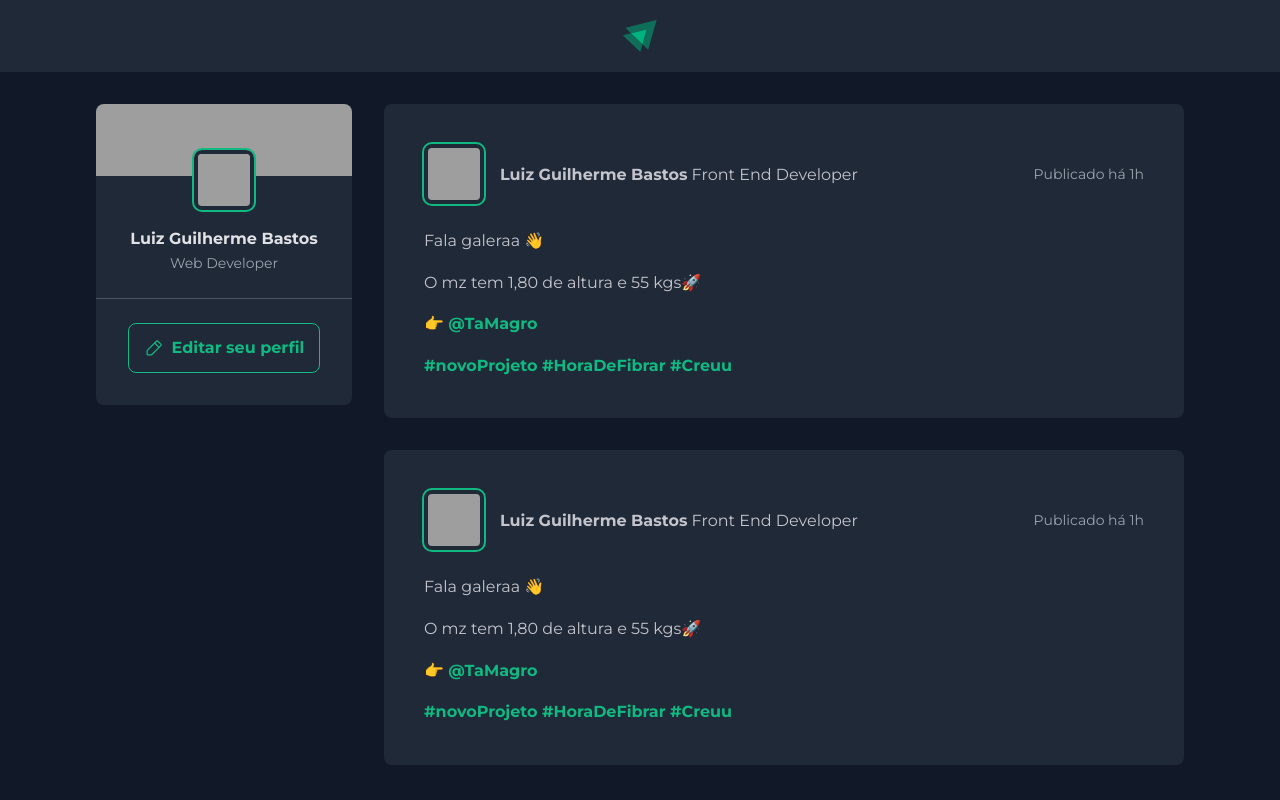
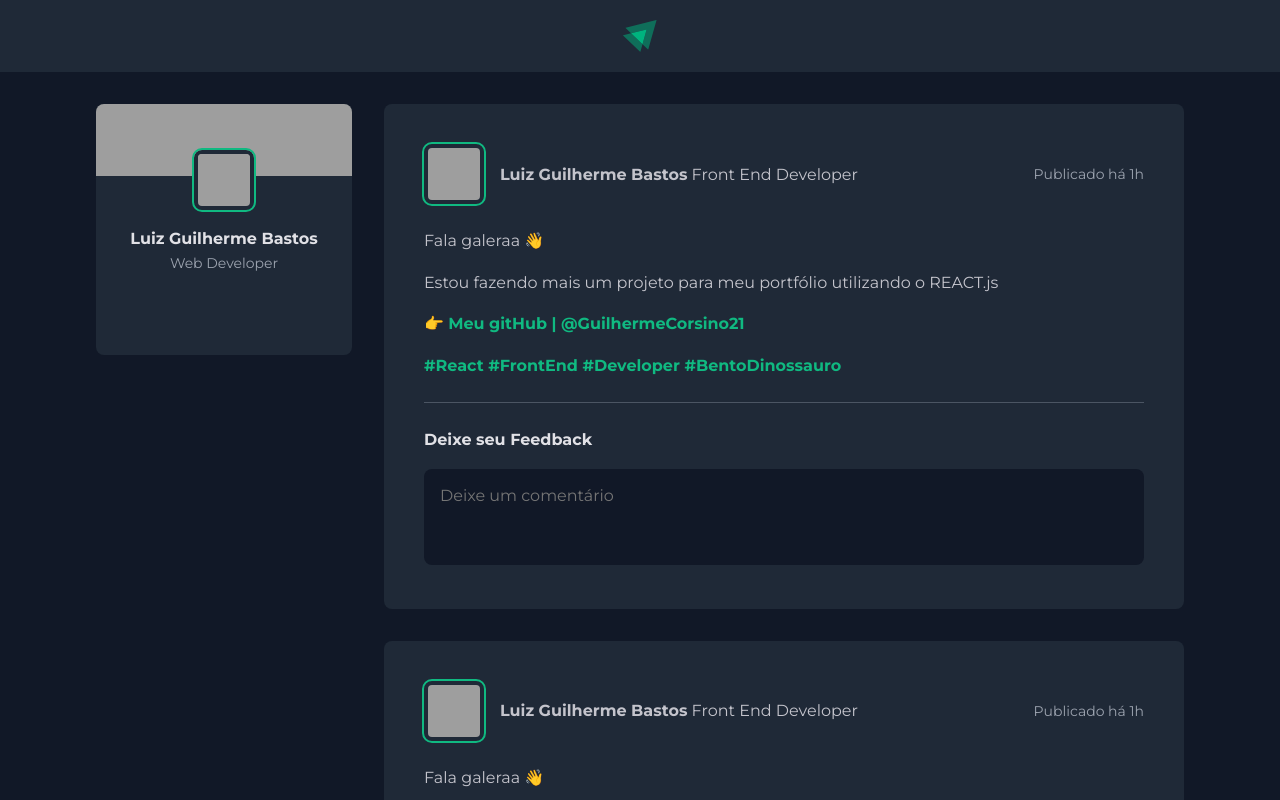
Before and after one commit to GuilhermeCorsino21/feedSocial, a React (Vite) app: page / in a window 1280 px wide. Shown: the top 800 px of the page. Built offline with nearby package versions, Linux system fonts and the light colour scheme; grey boxes are pictures that could not be loaded.

Commit message:
area de comentarios finalizada

```diff
--- a/src/components/Post.jsx
+++ b/src/components/Post.jsx
@@ -18,11 +18,22 @@ export function Post() {
             <div className={styles.content}>
 
                     <p>Fala galeraa 👋</p>
-                    <p>O mz tem 1,80 de altura e 55 kgs🚀</p>
-                    <p>👉{' '} <a href=''> @TaMagro</a></p>
-                    <p> <a href=''>#novoProjeto #HoraDeFibrar #Creuu</a></p>
+                    <p>Estou fazendo mais um projeto para meu portfólio utilizando o REACT.js</p>
+                    <p>👉{' '} <a href=''> Meu gitHub | @GuilhermeCorsino21</a></p>
+                    <p> <a href=''>#React #FrontEnd #Developer #BentoDinossauro</a></p>
 
             </div>
+
+            <form className={styles.commentForms}>
+                <strong>Deixe seu Feedback</strong>
+
+                <textarea
+                    placeholder='Deixe um comentário'
+                />
+                <footer>
+                     <button type="submit"> Comentar </button>
+                </footer>
+            </form>
         </article>
     )
 }
--- a/src/components/Post.module.css
+++ b/src/components/Post.module.css
@@ -62,3 +62,60 @@
     color: var(--gray-400);
     line-height: 1.6;
 }
+
+.commentForms {
+    width: 100%;
+    margin-top: 1.5rem;
+    padding-top: 1.5rem;
+    border-top: 1px solid var(--gray-600);
+}
+
+.commentForms > strong {
+    line-height: 1.6;
+    color: var(--gray-100);
+}
+
+.commentForms textarea {
+    width:100%;
+    background: var(--gray-900);
+    border: 0;
+    resize: none;
+    height: 6rem;
+    padding: 1rem;
+    border-radius: 8px;
+    color: var(--gray-100);
+    line-height: 1.4;
+    margin-top: 1rem;
+}
+
+ footer {
+
+    visibility: hidden;
+    max-height: 0;
+
+}
+
+.commentForms:focus-within footer {
+    visibility: visible;
+    max-height: none;
+
+}
+
+.commentForms button[type=submit] {
+    padding: 1rem 1.5rem;
+    margin-top: 1rem;
+    border-radius: 8px;
+    border: 0;
+    background: var(--emerald-500);
+    color: var(--white);
+    font-weight: bold;
+    cursor: pointer;
+    transition: background-color 0.1s;
+
+
+
+}
+
+.commentForms button[type=submit]:hover {
+    background: darkseagreen;
+}
--- a/src/globals.css
+++ b/src/globals.css
@@ -11,6 +11,11 @@
 
     --emerald-500: #10b981;
 
+}
+
+:focus {
+    outline: transparent;
+    box-shadow: 0 0 0 2px var(--emerald-500);
 }
 
 * {
```
